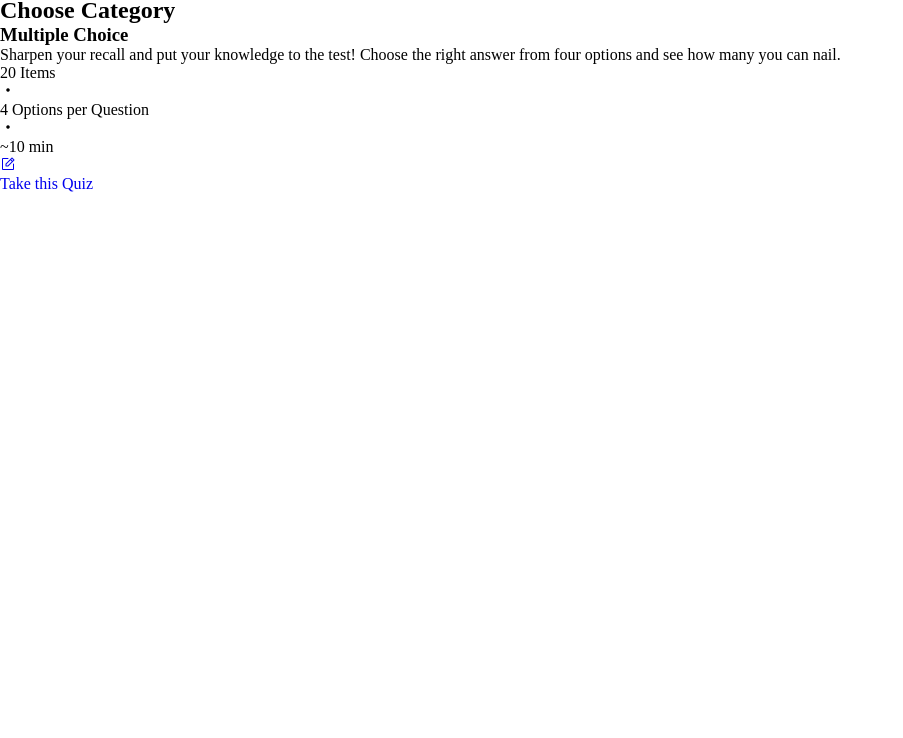
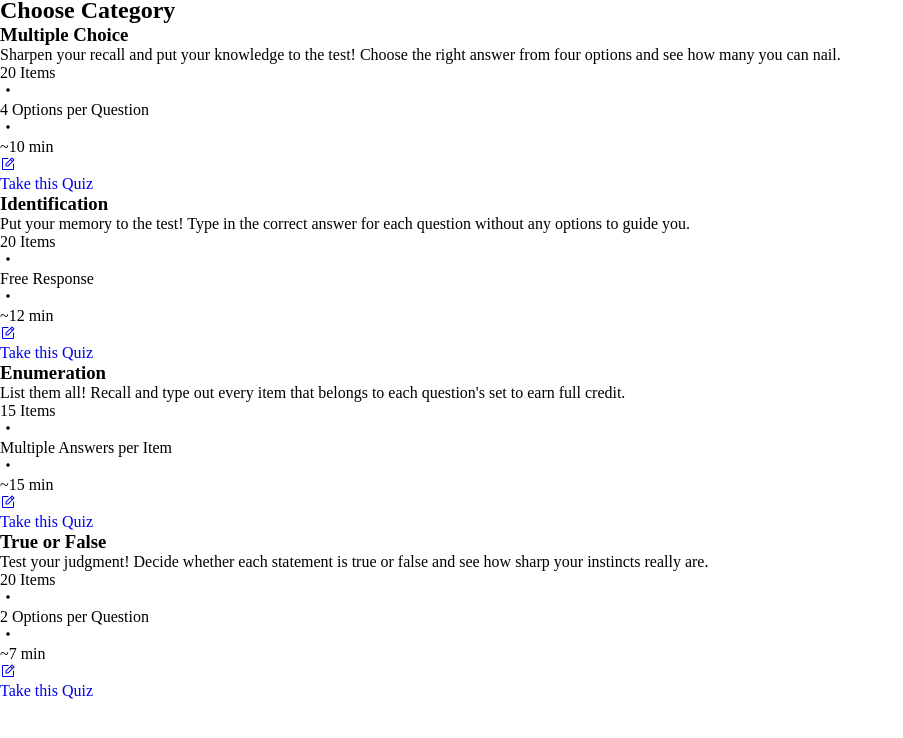
Before and after one commit to marklhester01dev/web-based-quiz, a plain HTML site: page index.html in a window 1280 px wide. Shown: the part 58-796 px from the top of the page, without its empty margins (0-903 px from the left). Drawn offline with nearby package versions, Linux system fonts and the light colour scheme.

Commit message:
feat(categoryCards): category cards of the quiz using JS web components

```diff
--- a/index.html
+++ b/index.html
@@ -96,10 +96,46 @@
             items="20 Items"
             options="4 Options per Question"
             time="~10 min"
-            link="multiple-choice.html"
+            link="pages/multiple-choice.html"
           >
           </category-card>
           <!-- Multiple Choice Category -->
+
+          <!-- Identification Category -->
+          <category-card
+            card-title="Identification"
+            description="Put your memory to the test! Type in the correct answer for each question without any options to guide you."
+            items="20 Items"
+            options="Free Response"
+            time="~12 min"
+            link="pages/identification.html"
+          >
+          </category-card>
+          <!-- Identification Category -->
+
+          <!-- Enumeration Category -->
+          <category-card
+            card-title="Enumeration"
+            description="List them all! Recall and type out every item that belongs to each question's set to earn full credit."
+            items="15 Items"
+            options="Multiple Answers per Item"
+            time="~15 min"
+            link="pages/enumeration.html"
+          >
+          </category-card>
+          <!-- Enumeration Category -->
+
+          <!-- True or False Category -->
+          <category-card
+            card-title="True or False"
+            description="Test your judgment! Decide whether each statement is true or false and see how sharp your instincts really are."
+            items="20 Items"
+            options="2 Options per Question"
+            time="~7 min"
+            link="pages/true-false.html"
+          >
+          </category-card>
+          <!-- True or False Category -->
         </div>
         <!-- wrapper -->
       </section>
```
Also changed, not shown: pages/enumeration.html (added, +11 -0 lines), pages/identification.html (added, +11 -0 lines), pages/multiple-choice.html (added, +11 -0 lines), pages/true-false.html (added, +11 -0 lines).
